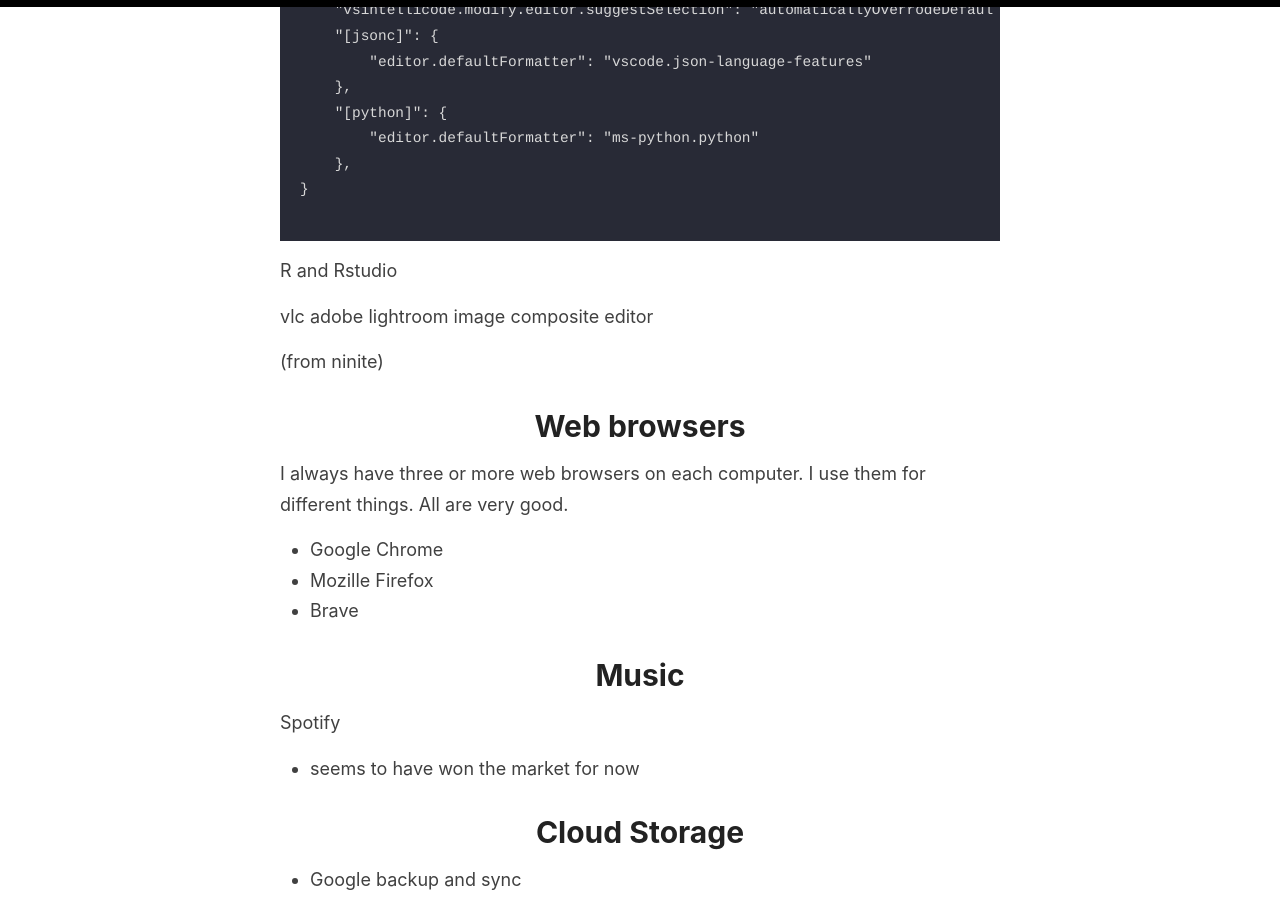
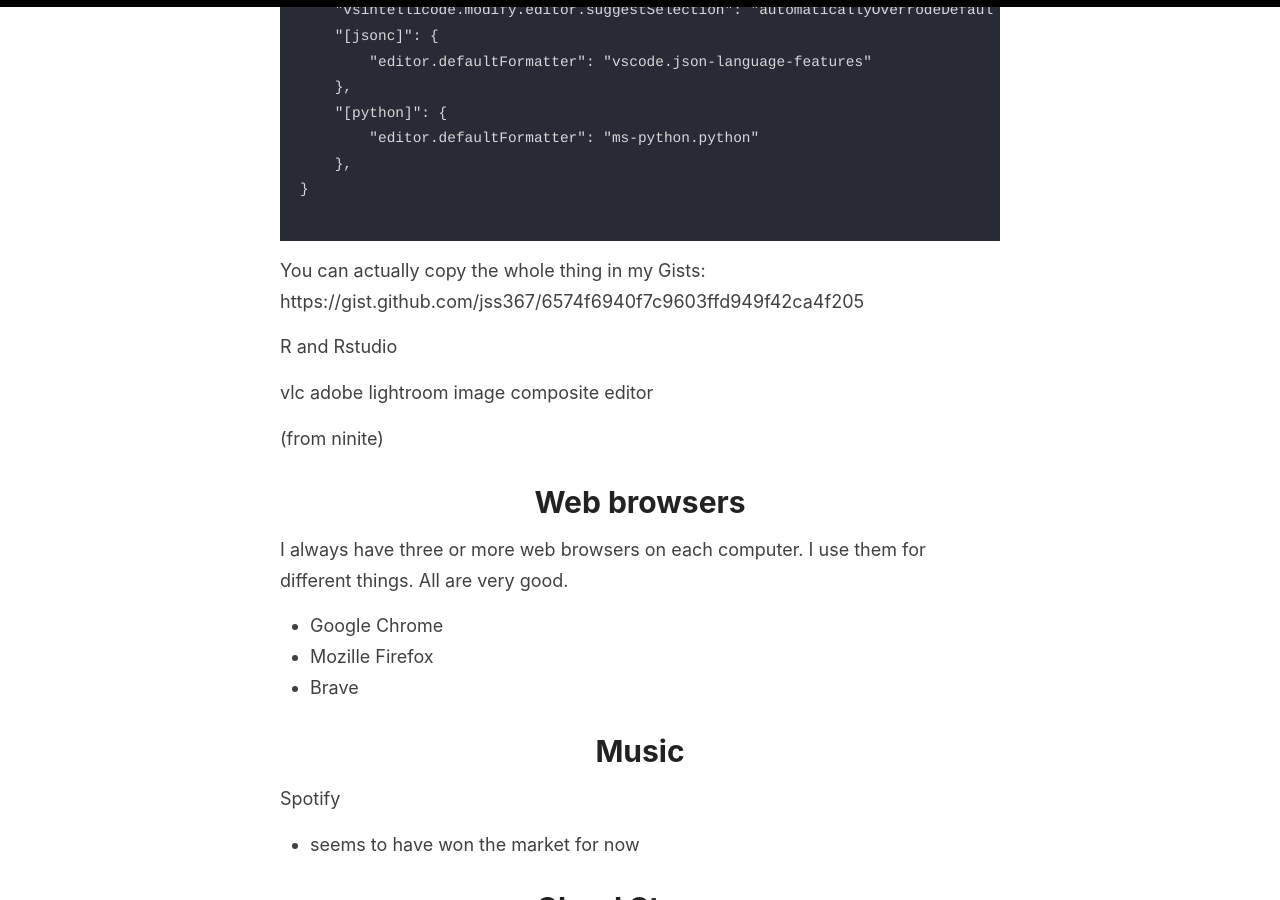
Before and after one commit to jss367/blog, a Jekyll site: the page built from _posts/2018-10-10-Software-I-Use.md, in a window 1280 px wide and 900 px high, scrolled down 3486 px. Built offline with Jekyll 4.4.1, drawn with Linux system fonts in a browser that asks for light colours.

Commit message:
Update 2018-10-10-Software-I-Use.md

````diff
--- a/_posts/2018-10-10-Software-I-Use.md
+++ b/_posts/2018-10-10-Software-I-Use.md
@@ -119,6 +119,8 @@ Here are the configurations I use:
 
 ```
 
+You can actually copy the whole thing in my Gists: https://gist.github.com/jss367/6574f6940f7c9603ffd949f42ca4f205
+
 R and Rstudio
 
 
````
